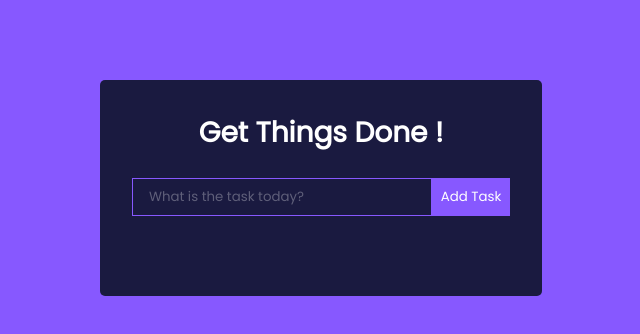
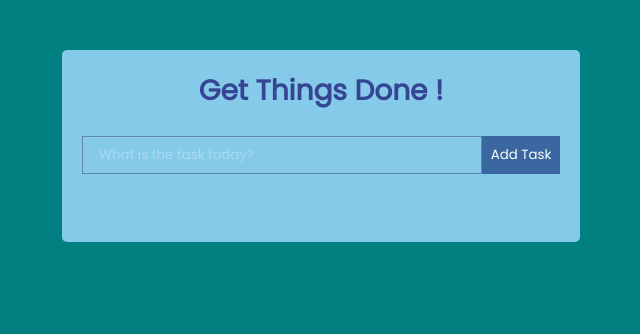
Before and after one commit to IshaFazli3/to-do-list, a React (Create React App) app: page / in a window 1280 px wide. Shown: the top 334 px of the page, without its empty margins (319-959 px from the left). Built offline with nearby package versions, Linux system fonts and the light colour scheme.

Commit message:
Made styling changes

```diff
--- a/src/App.css
+++ b/src/App.css
@@ -8,7 +8,7 @@
 }
 
 body {
-  background: #8758ff;
+  background: teal;
   display: flex;
   justify-content: center;
   align-items: center;
@@ -19,15 +19,15 @@ body {
 }
 
 h1 {
-  color: #fff;
+  color: rgb(54, 68, 148);
   margin-bottom: 0.5rem;
   font-size: 1.75rem;
 }
 
 .TodoWrapper {
-  background: #1A1A40;
-  margin-top: 5rem;
-  padding: 2rem;
+  background: #86cae9;
+  margin-top: 50px;
+  padding: 20px;
   border-radius: 5px;
 }
 
@@ -39,12 +39,12 @@ h1 {
 .todo-input {
   outline: none;
   background: none;
-  border: 1px solid #8758ff;
+  border: 1px solid #5e88af;
   padding: 0.5rem 1rem;
   margin-top: 1rem;
   margin-bottom: 2rem;
-  width: 300px;
-  color: #fff;
+  width: 400px;
+  color: black;
 }
 
 .todo-input::placeholder {
@@ -52,7 +52,7 @@ h1 {
 }
 
 .todo-btn {
-  background: #8758ff;
+  background: #3b67a0;
   color: #fff;
   border: none;
   padding: 0.55rem;
@@ -63,8 +63,8 @@ h1 {
   display: flex;
   justify-content: space-between;
   align-items: center;
-  background: #8758ff;
-  color: #fff;
+  background: #266368;
+  color: black;
   padding: 0.75rem 1rem;
   border-radius: 5px;
   margin-bottom: 1rem;
--- a/src/App.js
+++ b/src/App.js
@@ -1,5 +1,5 @@
 import './App.css';
-import { TodoWrapper } from './components/TodoWrapper';
+import { TodoWrapper } from './components/todoWrapper';
 
 function App() {
   return (
```
